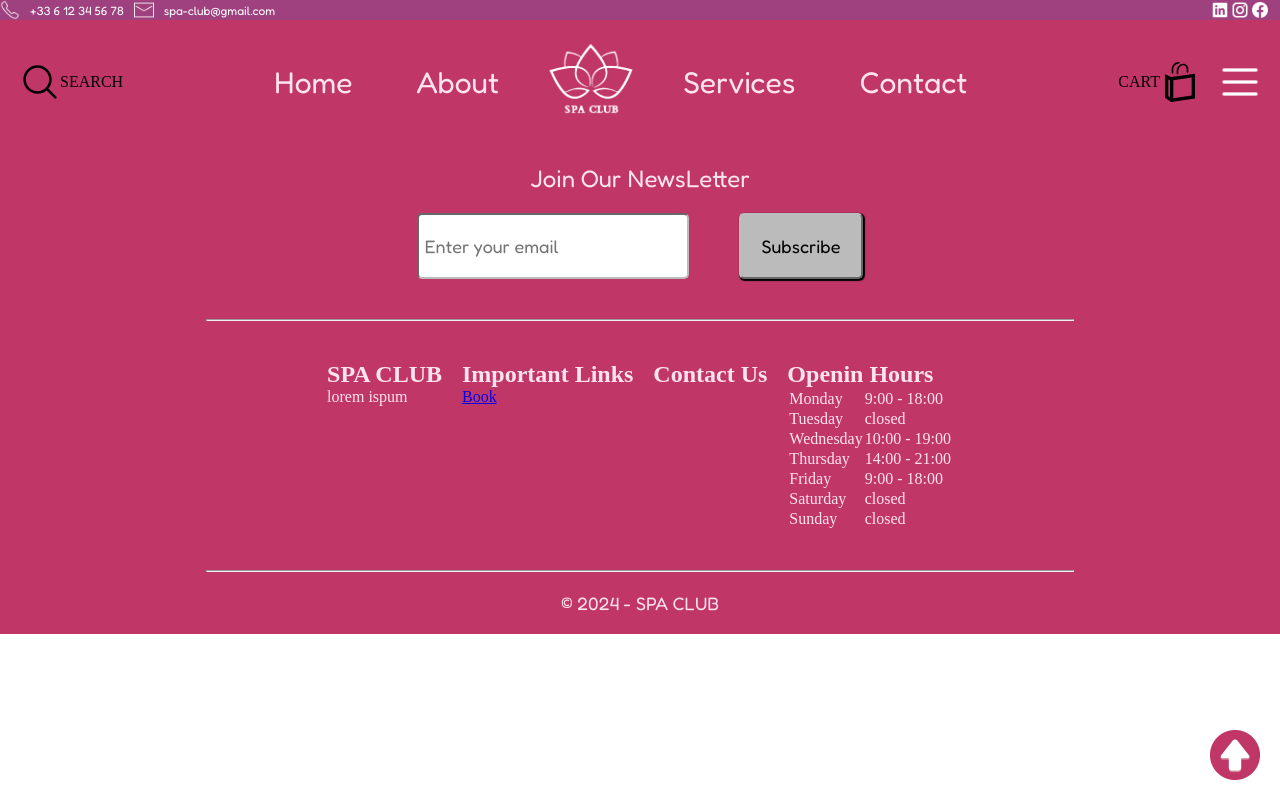
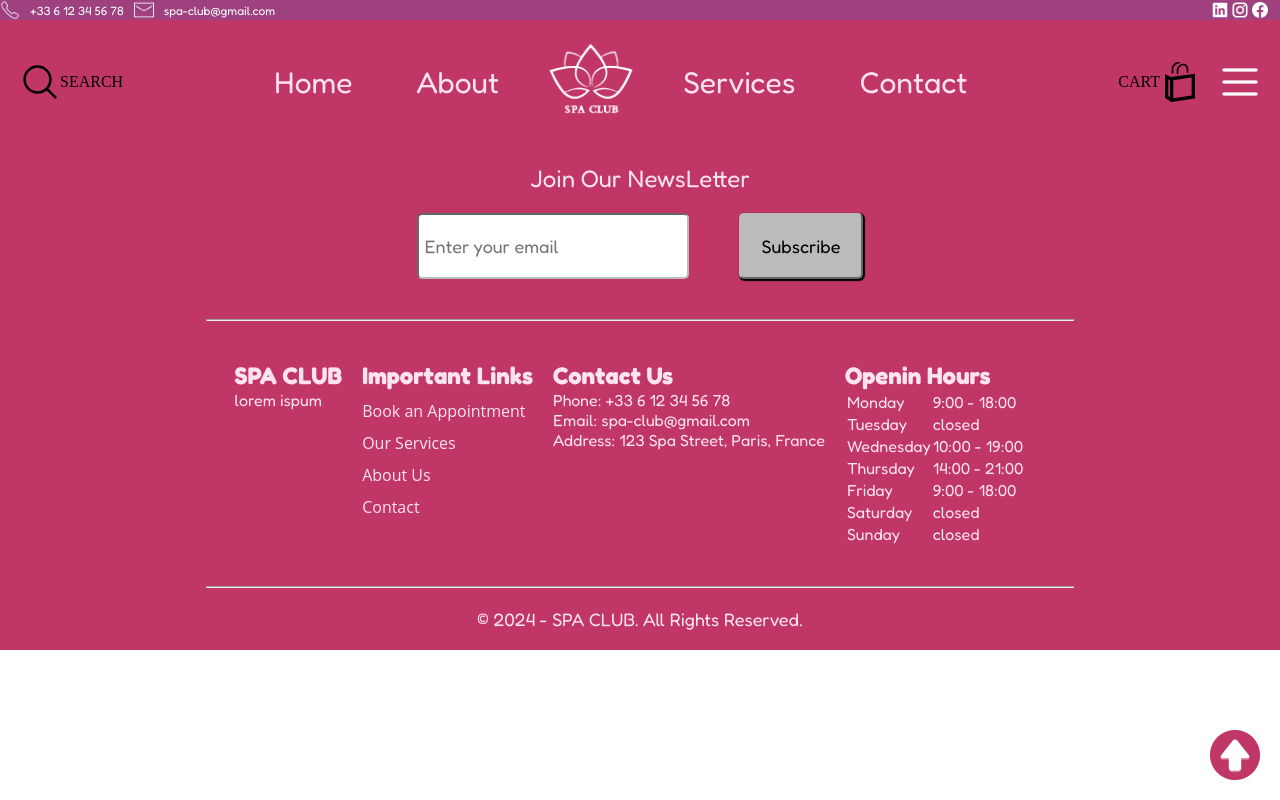
Before and after one commit to BenjaminC62/RoseQuartz-Spa, a React (Create React App) app: page /services in a window 1280 px wide. Built offline with nearby package versions, Linux system fonts and the light colour scheme.

Commit message:
:memo: update footer

```diff
--- a/src/components/spa/Footer.jsx
+++ b/src/components/spa/Footer.jsx
@@ -32,14 +32,18 @@ function Footer() {
             </div>
             <div className="footer-second-category">
               <h2>Important Links</h2>
-              <a href="#">Book</a>
-              <a href="#"></a>
-              <a href="#"></a>
-              <a href="#"></a>
+              <Link to="/book" id="footer-space-links">Book an Appointment</Link>
+              <Link to="/services" id="footer-space-links">Our Services</Link>
+              <Link to="/about" id="footer-space-links">About Us</Link>
+              <Link to="/contact" id="footer-space-links">Contact</Link>
             </div>
             <div className="footer-third-category">
               <h2>Contact Us</h2>
-              <span></span>
+              <span>Phone: +33 6 12 34 56 78</span>
+              <br />
+              <span>Email: spa-club@gmail.com</span>
+              <br />
+              <span>Address: 123 Spa Street, Paris, France</span>
             </div>
             <div className="footer-fourth-category">
               <h2>Openin Hours</h2>
@@ -76,7 +80,7 @@ function Footer() {
             </div>
           </div>
           <hr className="footer-separation" />
-          <span className="spa-club-copyright">© 2024 - SPA CLUB</span>
+          <span className="spa-club-copyright">© 2024 - SPA CLUB. All Rights Reserved.</span>
         </div>
       </div>
     </footer>
--- a/src/components/spa/Nav.jsx
+++ b/src/components/spa/Nav.jsx
@@ -3,6 +3,7 @@ import img1 from "./../../images/logo.png";
 import { Link, useMatch, useResolvedPath } from "react-router-dom";
 import GoUp from "./HomePage/GoUp";
 import UpperNav from "./UpperNav";
+import { motion } from "framer-motion";
 
 function Nav() {
   return (
--- a/src/styles/Footer.css
+++ b/src/styles/Footer.css
@@ -72,6 +72,20 @@
     margin-bottom: 20px;
 }
 
-.footer-first-category, .footer-second-category, .footer-third-category{
+.footer-first-category, .footer-second-category, .footer-third-category, .footer-fourth-category{
+    font-family: var(--primary-font);
     margin-right: 20px;
 }
+
+
+.footer-second-category{
+    display: flex;
+    flex-direction: column;
+}
+
+#footer-space-links{
+    margin-top: 10px;
+    color: var(--third-color);
+    text-decoration: none;
+    font-family: var(--secondary-font);
+}
```
